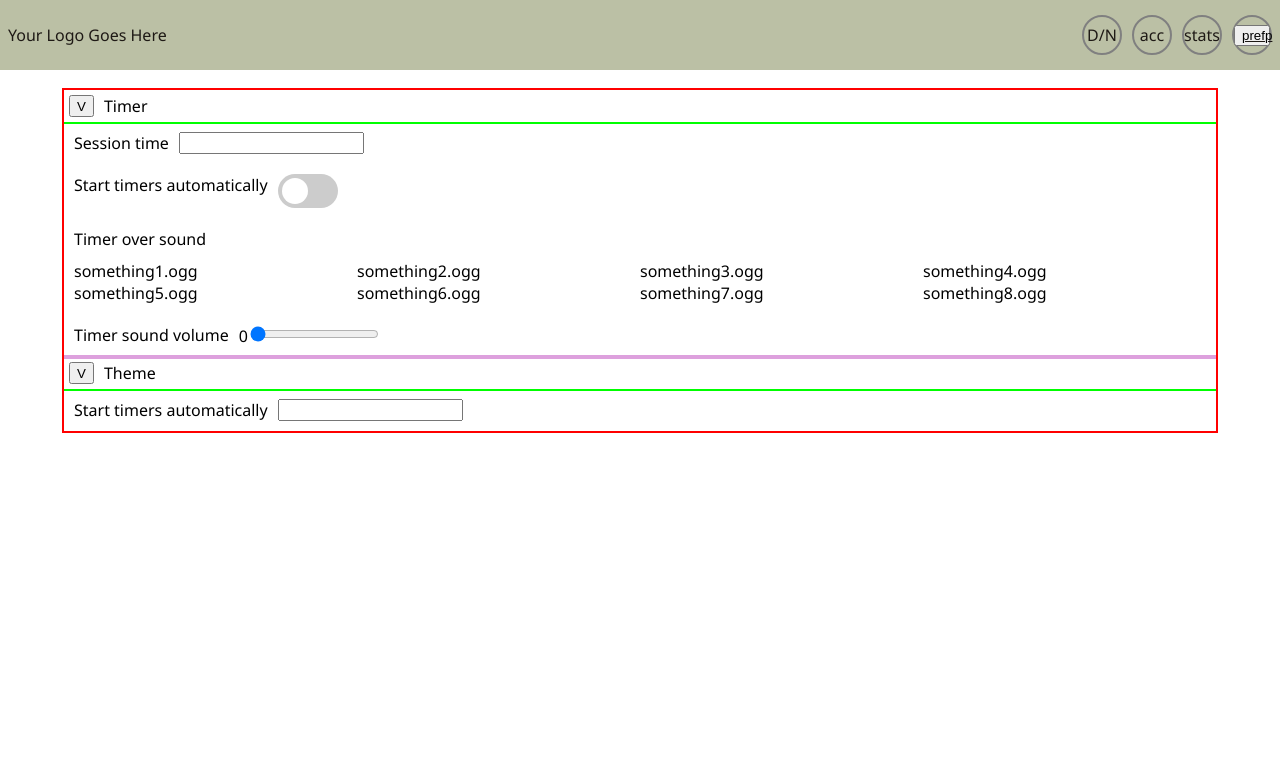
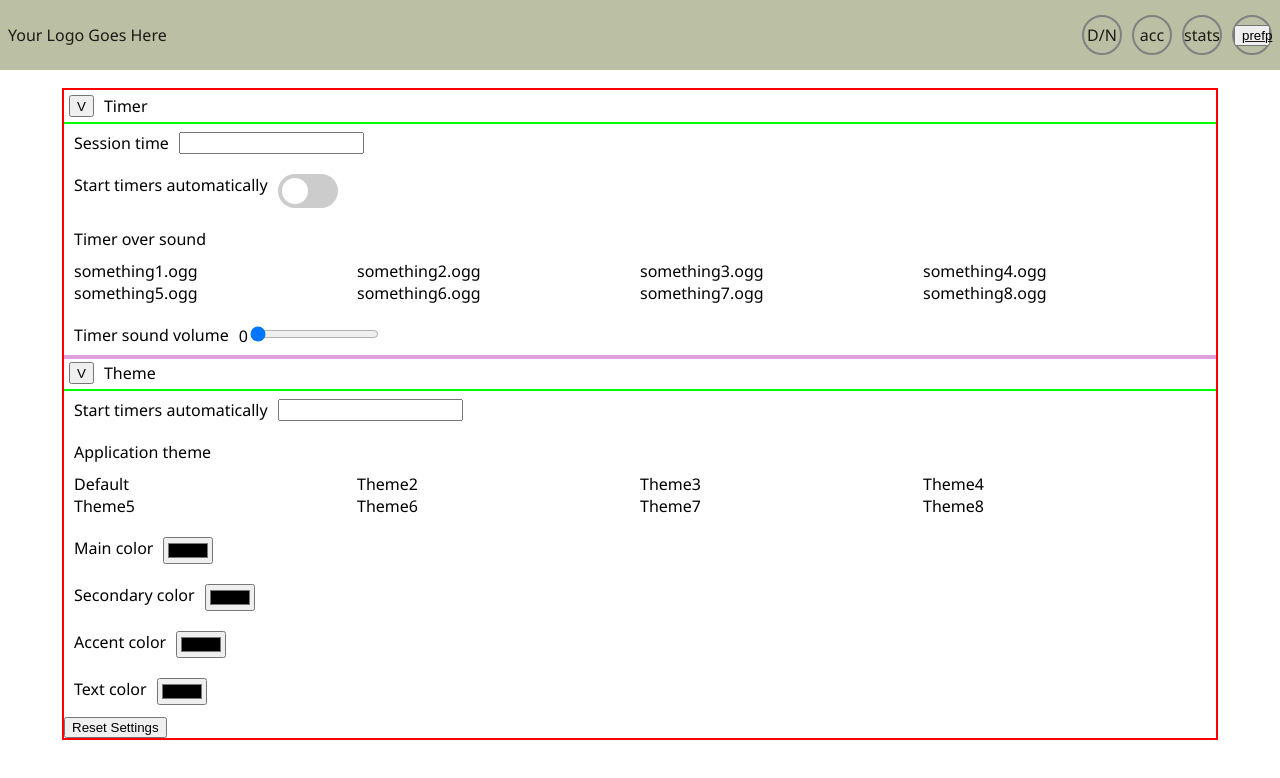
Before and after one commit to sprite-enjoyer/timer-app, a React (Vite) app in the folder client/: page /settings in a window 1280 px wide. Shown: the top 778 px of the page. Built offline with nearby package versions, Linux system fonts and the light colour scheme.

Commit message:
finished settings page markup

```diff
--- /dev/null
+++ b/client/src/components/ColorPicker/ColorPicker.module.scss
@@ -0,0 +1,2 @@
+.container {
+}
--- /dev/null
+++ b/client/src/components/ColorPicker/ColorPicker.tsx
@@ -0,0 +1,12 @@
+import styles from "./ColorPicker.module.scss";
+
+const ColorPicker = () => {
+  // TODO
+  return (
+    <div className={styles.container}>
+      <input type="color" />
+    </div>
+  );
+};
+
+export default ColorPicker;
--- a/client/src/pages/Settings/Settings.tsx
+++ b/client/src/pages/Settings/Settings.tsx
@@ -4,6 +4,7 @@ import styles from "./Settings.module.scss";
 import Switch from "../../components/Switch/Switch";
 import SelectionGrid from "../../components/SelectionGrid/SelectionGrid";
 import Slider from "../../components/Slider/Slider";
+import ColorPicker from "../../components/ColorPicker/ColorPicker";
 
 const Settings = () => {
   return (
@@ -46,6 +47,29 @@ const Settings = () => {
               <div>Start timers automatically</div>
               <input />
             </div>
+            <div className={styles["setting-vertical"]}>
+              <div>Application theme</div>
+              <SelectionGrid
+                titles={["Default", "Theme2", "Theme3", "Theme4", "Theme5", "Theme6", "Theme7", "Theme8"]}
+              />
+            </div>
+            <div className={styles["setting-standard"]}>
+              <div>Main color</div>
+              <ColorPicker />
+            </div>
+            <div className={styles["setting-standard"]}>
+              <div>Secondary color</div>
+              <ColorPicker />
+            </div>
+            <div className={styles["setting-standard"]}>
+              <div>Accent color</div>
+              <ColorPicker />
+            </div>
+            <div className={styles["setting-standard"]}>
+              <div>Text color</div>
+              <ColorPicker />
+            </div>
+            <button>Reset Settings</button>
           </>
         </AccordionItem>
       </Accordion>
```
